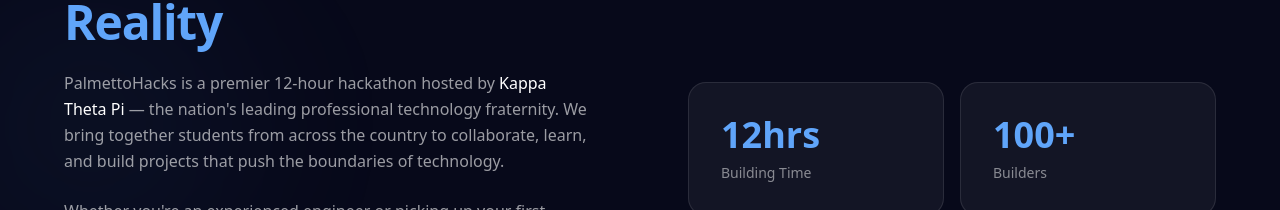
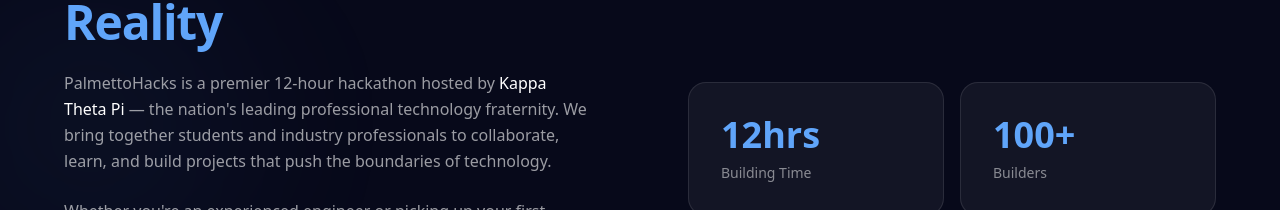
Before and after one commit to ktp-usc/palmettohacks, a Next.js app: page / in a window 1280 px wide. Shown: the part 742-952 px from the top of the page. Built offline with nearby package versions, Linux system fonts and the light colour scheme.

Commit message:
update FAQ

```diff
--- a/components/sections/AboutSection.tsx
+++ b/components/sections/AboutSection.tsx
@@ -29,8 +29,8 @@
               PalmettoHacks is a premier 12-hour hackathon hosted by{" "}
               <span className="text-white font-medium">Kappa Theta Pi</span> — the
               nation&apos;s leading professional technology fraternity. We bring
-              together students from across the country to collaborate, learn, and
-              build projects that push the boundaries of technology.
+              together students and industry professionals to collaborate, learn,
+              and build projects that push the boundaries of technology.
             </p>
 
             <p className="text-white/60 leading-relaxed text-base">
--- a/components/sections/FaqSection.tsx
+++ b/components/sections/FaqSection.tsx
@@ -5,7 +5,7 @@
 const faqs = [
   {
     q: "Who can participate in PalmettoHacks?",
-    a: "PalmettoHacks is open to all currently enrolled university and college students. Whether you're a freshman or a graduate student, all skill levels and majors are welcome. You don't need to be a computer science major to participate!",
+    a: "PalmettoHacks is open to everyone — university and college students of all levels and majors, as well as industry professionals. Whether you're a freshman or a seasoned engineer, all skill levels are welcome. You don't need to be a computer science major to participate!",
   },
   {
     q: "Is there a registration fee?",
--- a/components/ui/button.tsx
+++ b/components/ui/button.tsx
@@ -5,7 +5,7 @@
 import { cn } from "@/lib/utils"
 
 const buttonVariants = cva(
-  "inline-flex items-center justify-center gap-2 whitespace-nowrap rounded-md text-sm font-medium transition-all disabled:pointer-events-none disabled:opacity-50 [&_svg]:pointer-events-none [&_svg:not([class*='size-'])]:size-4 shrink-0 [&_svg]:shrink-0 outline-none focus-visible:border-ring focus-visible:ring-ring/50 focus-visible:ring-[3px] aria-invalid:ring-destructive/20 dark:aria-invalid:ring-destructive/40 aria-invalid:border-destructive",
+  "cursor-pointer inline-flex items-center justify-center gap-2 whitespace-nowrap rounded-md text-sm font-medium transition-all disabled:pointer-events-none disabled:opacity-50 [&_svg]:pointer-events-none [&_svg:not([class*='size-'])]:size-4 shrink-0 [&_svg]:shrink-0 outline-none focus-visible:border-ring focus-visible:ring-ring/50 focus-visible:ring-[3px] aria-invalid:ring-destructive/20 dark:aria-invalid:ring-destructive/40 aria-invalid:border-destructive",
   {
     variants: {
       variant: {
```
